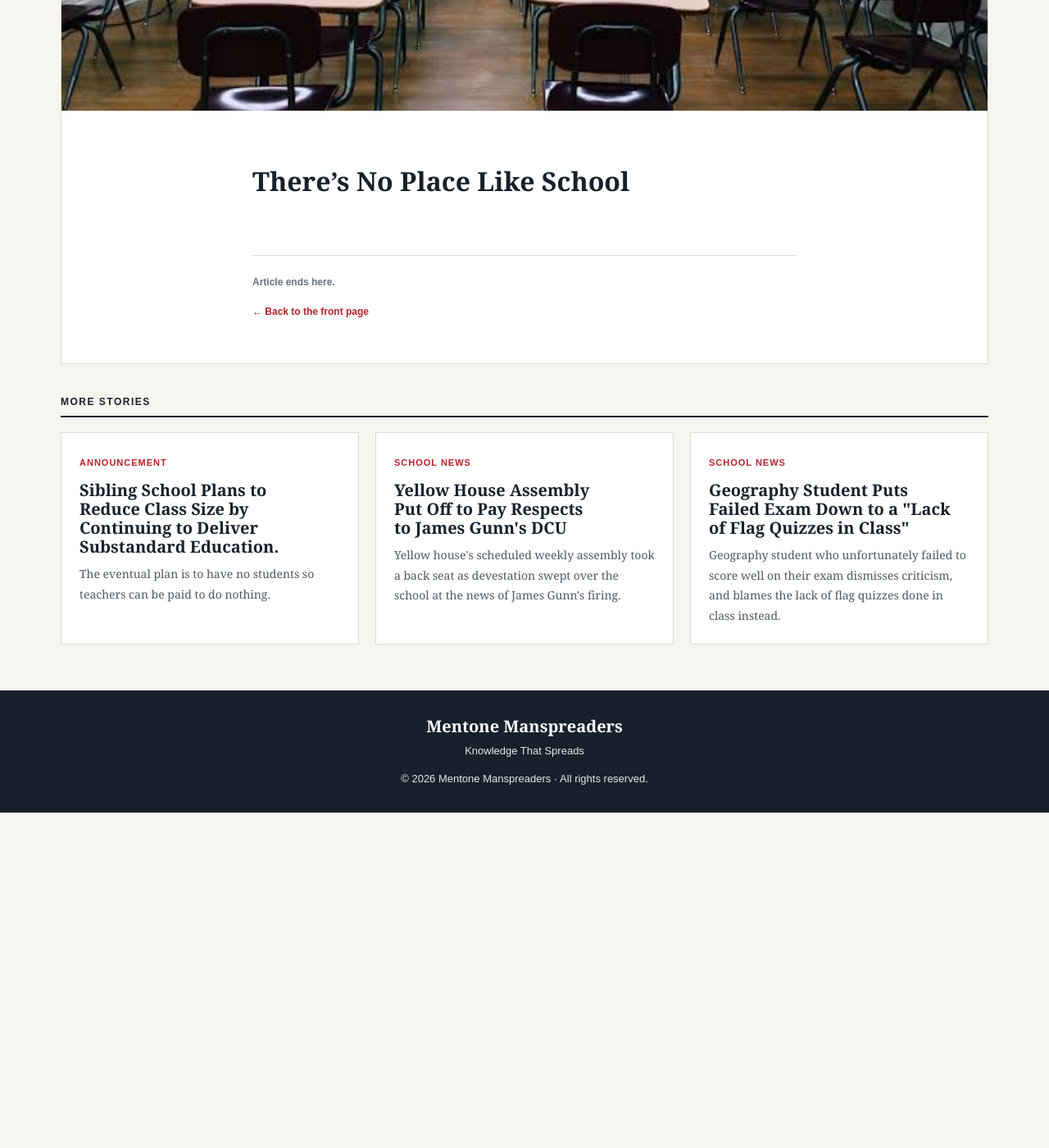
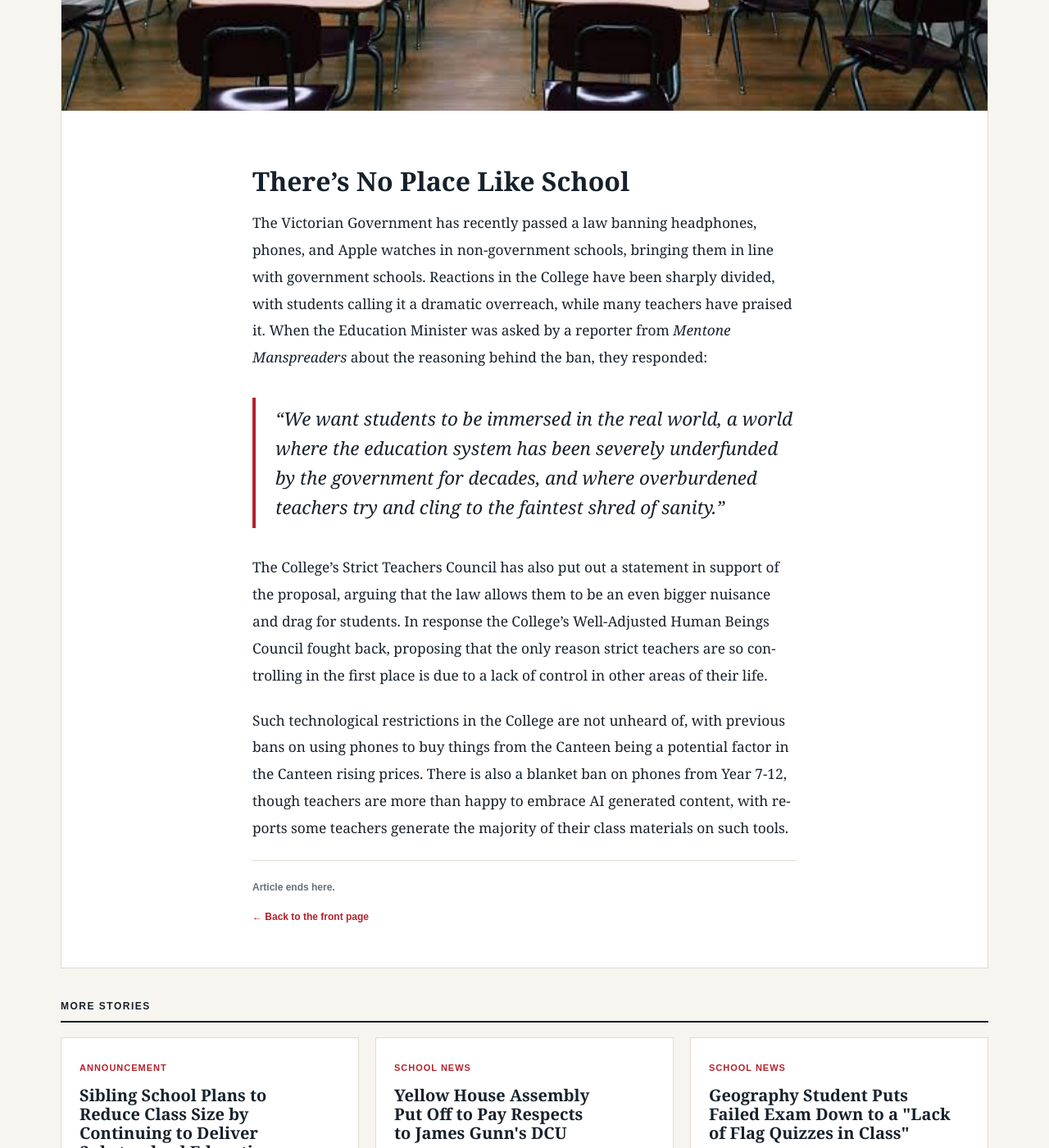
Before and after one commit to TrixDah/manspreading-r-us, a Jekyll site: the page built from _articles/2026-11-10-incoming-electronics-ban-predicted-to-give-strict-teachers-even-more-reason-to-be-annoying.md, in a window 1280 px wide and 1400 px high, scrolled down 1349 px. Shown: the whole window at 82% size. Built offline with Jekyll 4.4.1, drawn with Linux system fonts in a browser that asks for light colours; before the commit the page ends 2340 px from its top, so only the background shows below that; some of the changed text lies outside the part shown.

Commit message:
Update _articles/2026-11-10-incoming-electronics-ban-predicted-to-give-strict-teachers-even-more-reason-to-be-annoying.md (via Pages CMS)

```diff
--- a/_articles/2026-11-10-incoming-electronics-ban-predicted-to-give-strict-teachers-even-more-reason-to-be-annoying.md
+++ b/_articles/2026-11-10-incoming-electronics-ban-predicted-to-give-strict-teachers-even-more-reason-to-be-annoying.md
@@ -1,5 +1,5 @@
 ---
-title: Incoming Electronics Ban Predicted To Give Strict Teacher's Even More
+title: Incoming Electronics Ban Predicted To Give Strict Teachers Even More
   Reason To Be Annoying
 section: Announcement
 exclusive: false
@@ -9,12 +9,12 @@ author: Lead Columnist
 summary: "The ban in government schools on non-educational electronic devices is
   soon to take effect in non-government schools like the College. Some argue
   this will just give more reason for strict teachers with no control in any
-  other aspect of thier life the ability to feel more justified in making
+  other aspect of their life the ability to feel more justified in making
   student's school experience worse. "
 standfirst: "The ban in government schools on non-educational electronic devices
   is soon to take effect in non-government schools like the College. Some argue
   this will just give more reason for strict teachers with no control in any
-  other aspect of thier life the ability to feel more justified in making
+  other aspect of their life the ability to feel more justified in making
   student's school experience worse. "
 read_time: 3 min read
 image: /images/images.jpg
@@ -22,6 +22,10 @@ image_fit: false
 ---
 ## There's No Place Like School
 
+The Victorian Government has recently passed a law banning headphones, phones, and Apple watches in non-government schools, bringing them in line with government schools. Reactions in the College have been sharply divided, with students calling it a dramatic overreach, while many teachers have praised it. When the Education Minister was asked by a reporter from *Mentone Manspreaders* about the reasoning behind the ban, they responded:
 
+>  "We want students to be immersed in the real world, a world where the education system has been severely underfunded by the government for decades, and where overburdened teachers try and cling to the faintest shred of sanity."
 
-&nbsp;
+The College's Strict Teachers Council has also put out a statement in support of the proposal, arguing that the law allows them to be an even bigger nuisance and drag for students. In response the College's Well-Adjusted Human Beings Council fought back, proposing that the only reason strict teachers are so controlling in the first place is due to a lack of control in other areas of their life.
+
+Such technological restrictions in the College are not unheard of, with previous bans on using phones to buy things from the Canteen being a potential factor in the Canteen rising prices. There is also a blanket ban on phones from Year 7-12, though teachers are more than happy to embrace AI generated content, with reports some teachers generate the majority of their class materials on such tools.
```
